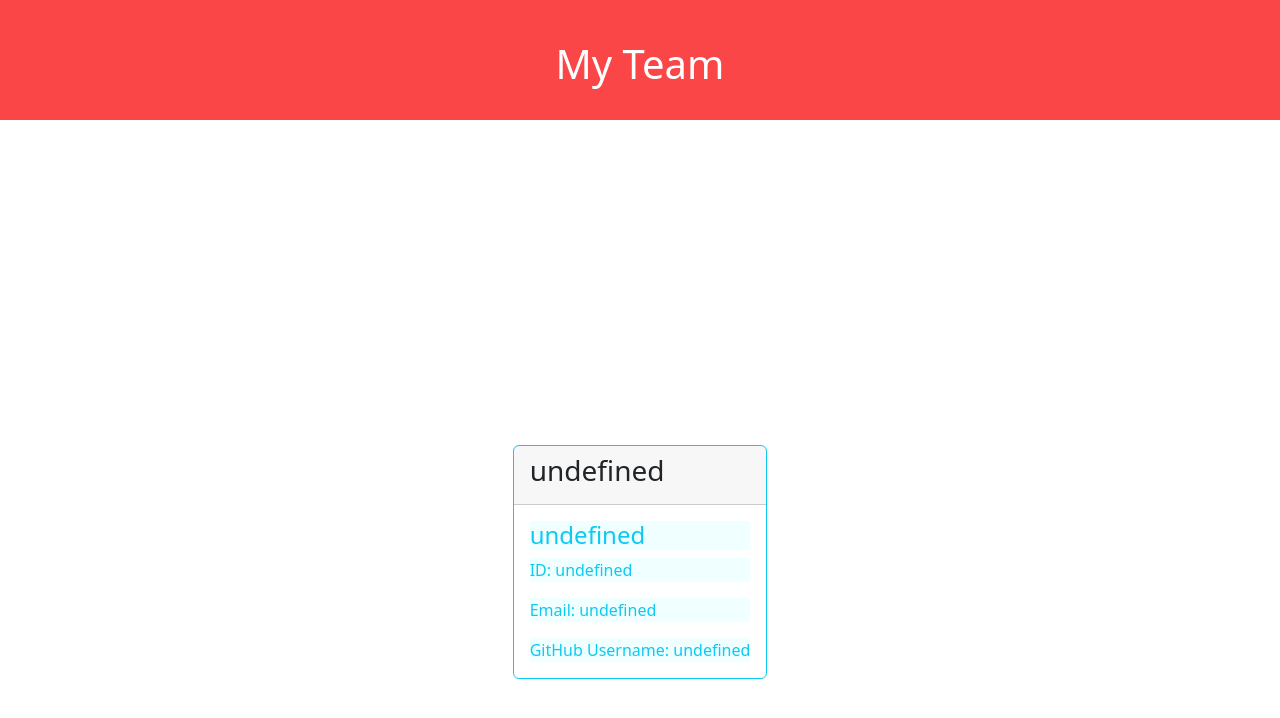
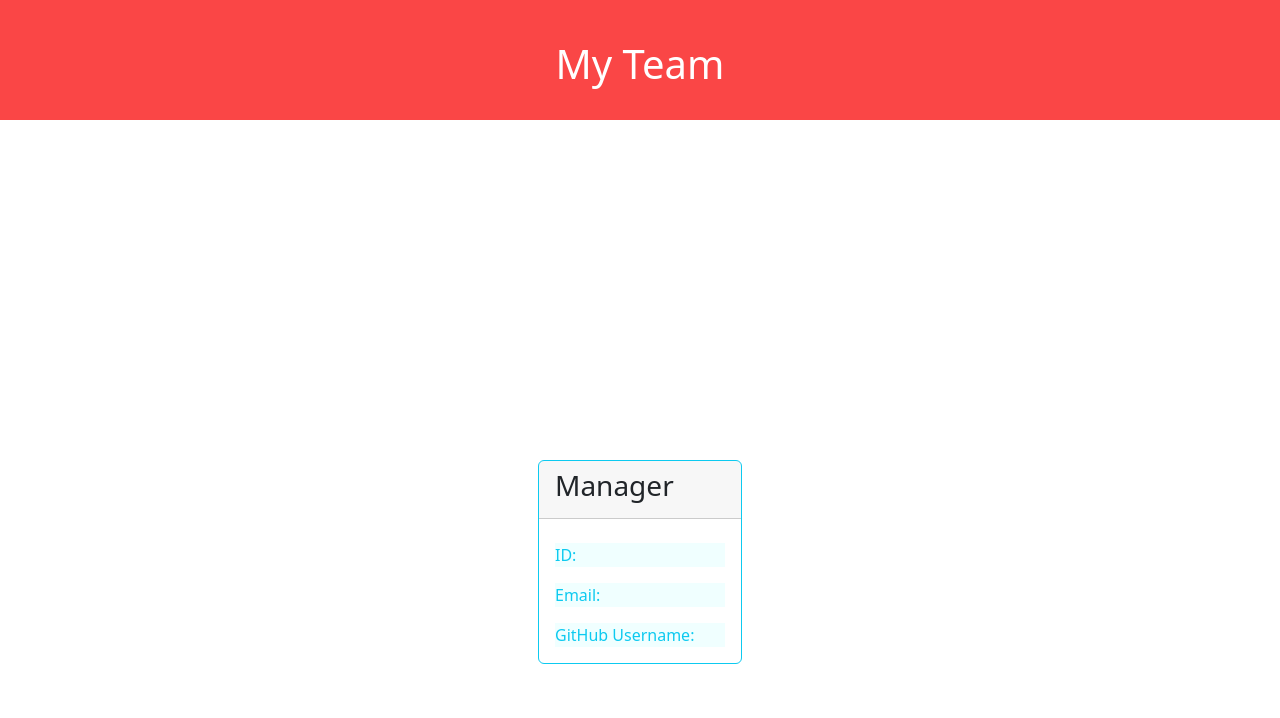
Before and after one commit to Amandagl1/Team-Profile-Generator, a website: page assets/js/index.html in a window 1280 px wide. Drawn offline with nearby package versions, Linux system fonts and the light colour scheme; files whose address does not match are found by name.

Commit message:
Made changes to index.js. Created an if statement for the each position in the team.

```diff
--- a/assets/js/index.html
+++ b/assets/js/index.html
@@ -19,14 +19,14 @@
       <div class="card border-info mb-3" style="max-width: 18rem;">
         <div class="card-header">
           <!-- The position of the employee (Manager, Engineer, Intern) -->
-          <h3 class="card-title">undefined</h3>
+          <h3 class="card-title">Manager </h3>
         </div>
         <div class="card-body text-info">
           <!-- Employee's name -->
-          <h4 class="card-text">undefined</h4>
-          <p class="card-text">ID: undefined</p>
-          <p class="card-text">Email: undefined</p>
-          <p class="card-text">GitHub Username: undefined</p>
+          <h4 class="card-text"></h4>
+          <p class="card-text">ID: </p>
+          <p class="card-text">Email: </p>
+          <p class="card-text">GitHub Username: </p>
         </div>
       </div>
     </div>
```
Also changed, not shown: assets/js/index.js (+35 -9 lines).
